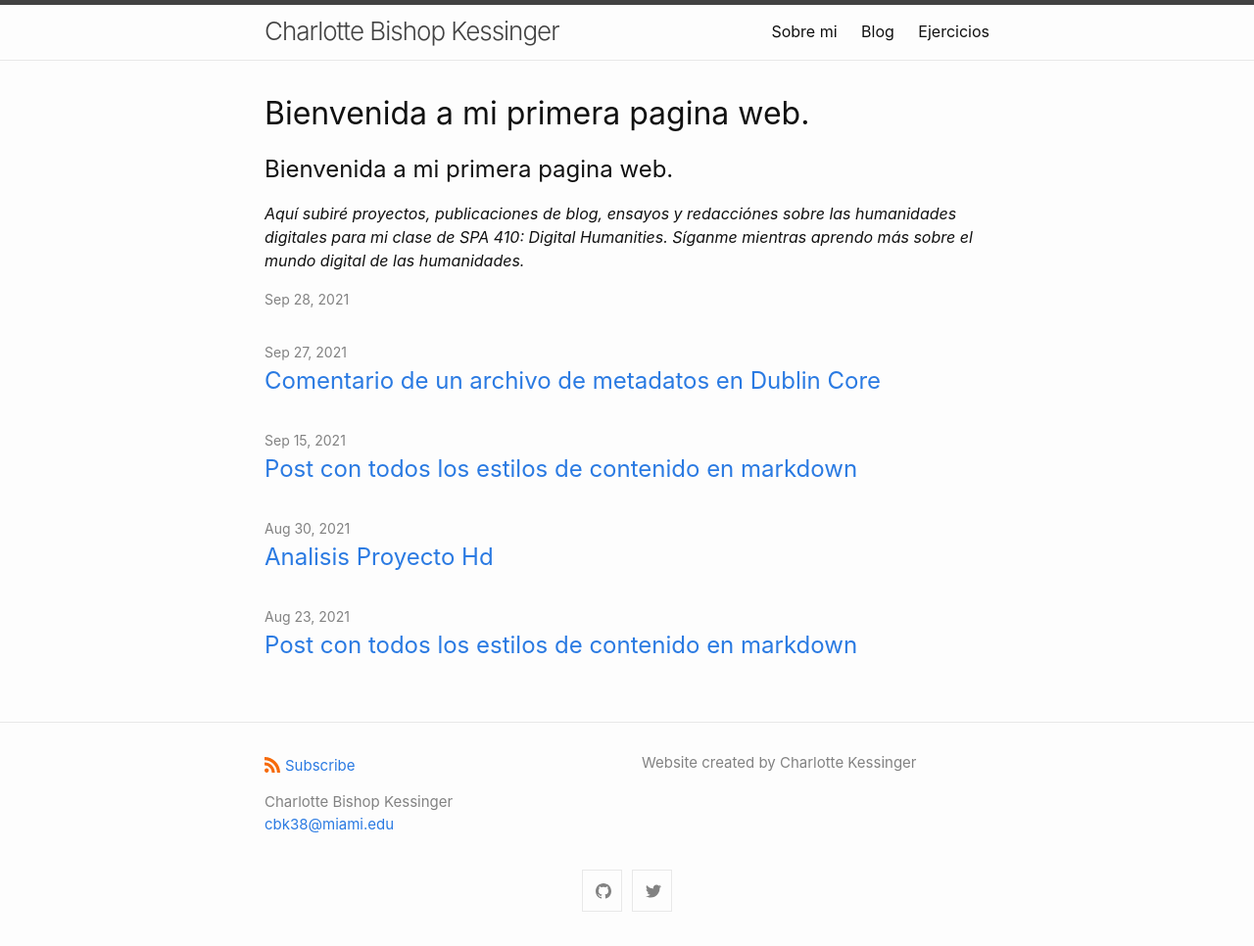
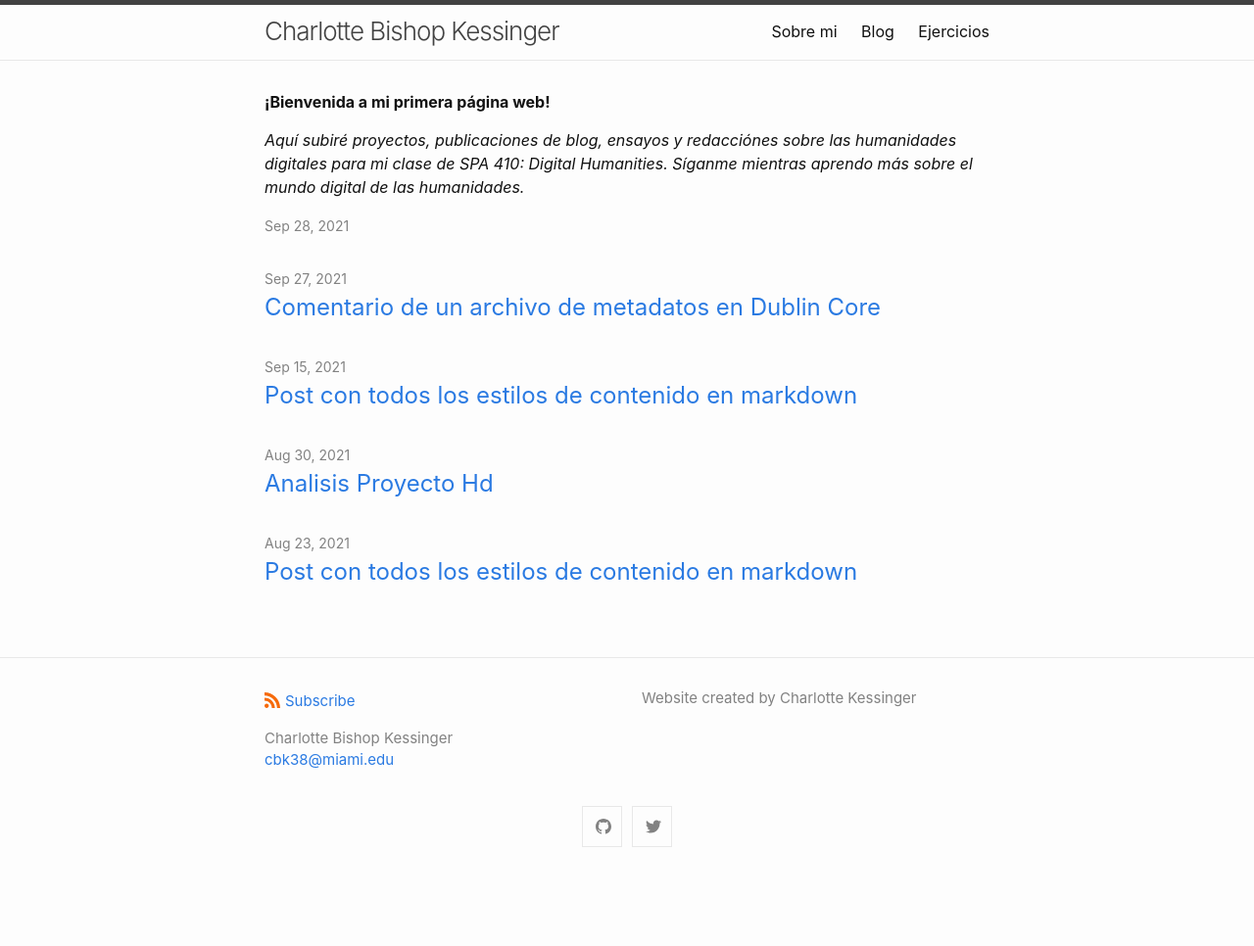
Before and after one commit to charkessinger/charkessinger.github.io, a Jekyll site: the page built from index.md, in a window 1280 px wide. Shown: the whole page at 98% size. Built offline with Jekyll 4.4.1, drawn with Linux system fonts in a browser that asks for light colours; our own code applies the rules of GitHub Pages for plain Markdown files; after the commit the page ends 900 px from its top, so only the background shows below that.

Commit message:
Update index.md

```diff
--- a/index.md
+++ b/index.md
@@ -8,6 +8,6 @@
 layout: home
 ---
 
-## Bienvenida a mi primera pagina web.
+**¡Bienvenida a mi primera página web!**
 
 *Aquí subiré proyectos, publicaciones de blog, ensayos y redacciónes sobre las humanidades digitales para mi clase de SPA 410: Digital Humanities. Síganme mientras aprendo más sobre el mundo digital de las humanidades.*
```
